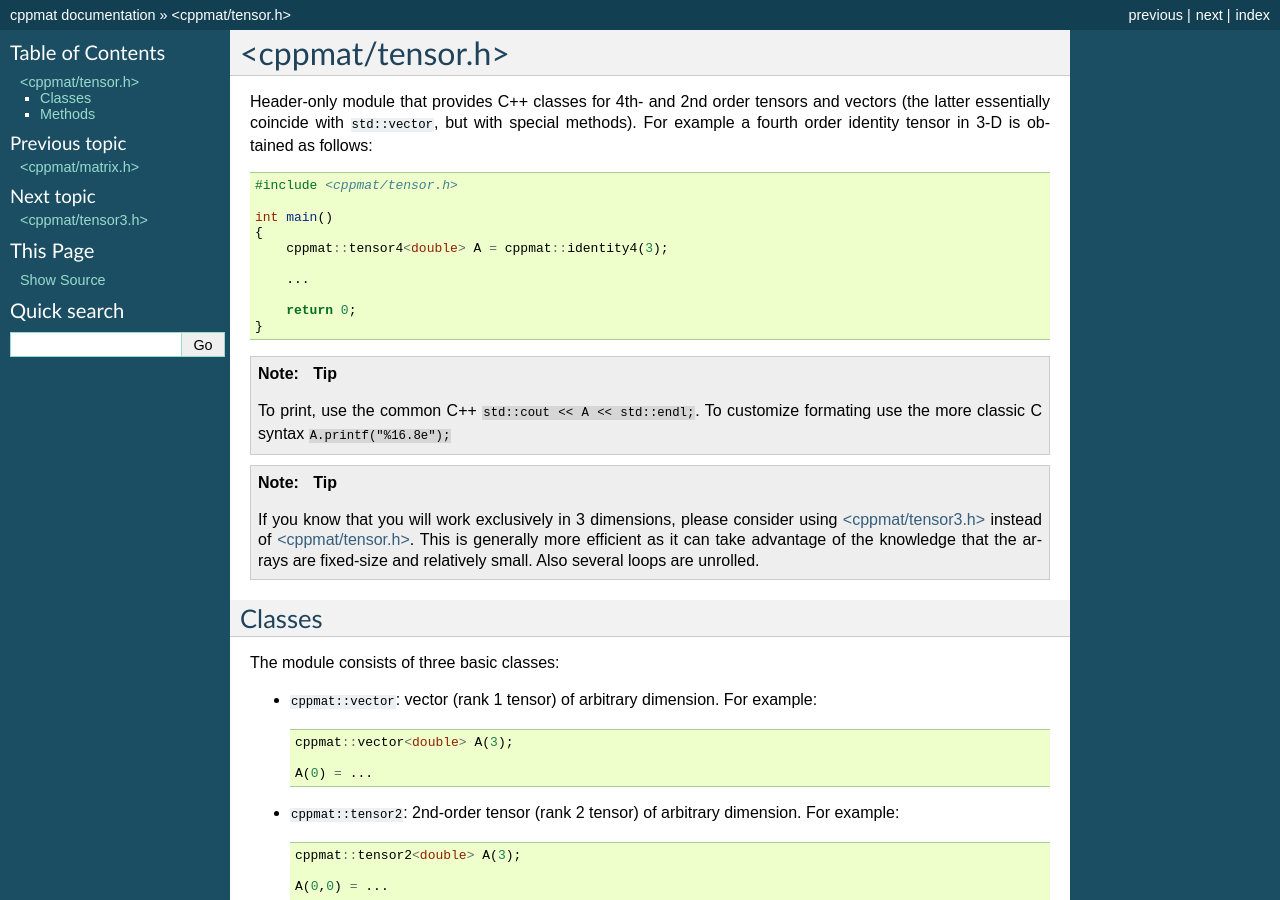
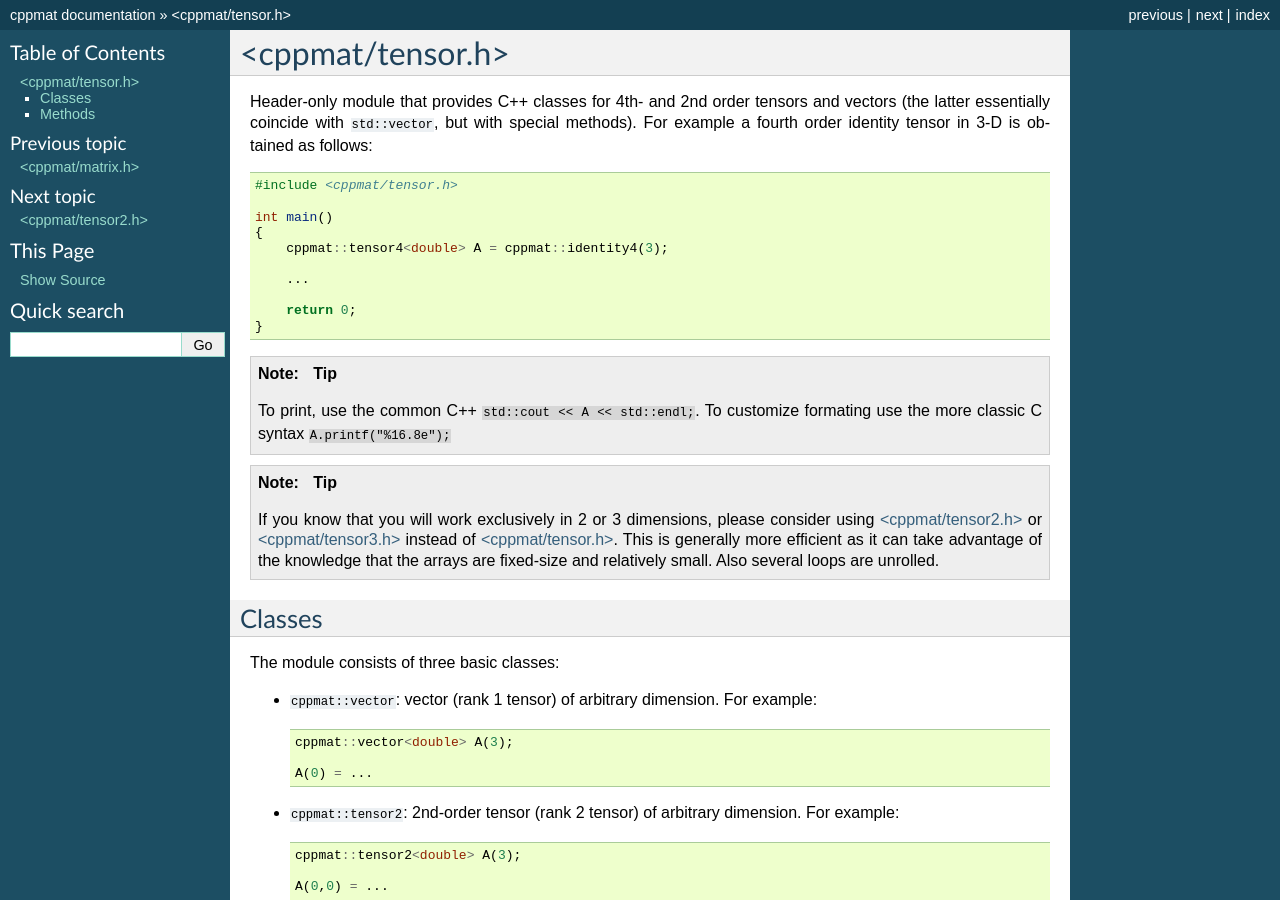
Before and after one commit to tdegeus/cppmat, a Sphinx documentation site: the page built from docs/tensor.rst, in a window 1280 px wide and 900 px high. Built offline with Sphinx 7.4.7, drawn with Linux system fonts in a browser that asks for light colours; formulas are drawn with MathJax 3.

Commit message:
Updated documentation

```diff
--- a/docs/index.rst
+++ b/docs/index.rst
@@ -21,6 +21,7 @@ Contents
 
    matrix.rst
    tensor.rst
+   tensor2.rst
    tensor3.rst
    compile.rst
    python.rst
--- a/docs/tensor.rst
+++ b/docs/tensor.rst
@@ -26,7 +26,7 @@ Header-only module that provides C++ classes for 4th- and 2nd order tensors and
 
 .. note:: **Tip**
 
-  If you know that you will work exclusively in 3 dimensions, please consider using :ref:`tensor3` instead of :ref:`tensor`. This is generally more efficient as it can take advantage of the knowledge that the arrays are fixed-size and relatively small. Also several loops are unrolled.
+  If you know that you will work exclusively in 2 or 3 dimensions, please consider using :ref:`tensor2` or :ref:`tensor3` instead of :ref:`tensor`. This is generally more efficient as it can take advantage of the knowledge that the arrays are fixed-size and relatively small. Also several loops are unrolled.
 
 Classes
 =======
```
Also changed, not shown: docs/tensor2.rst (added, +43 -0 lines), 4 other files.
